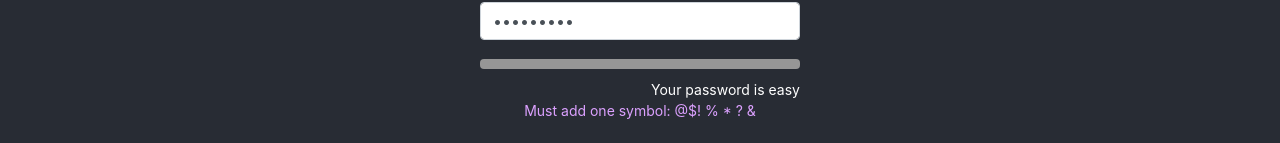
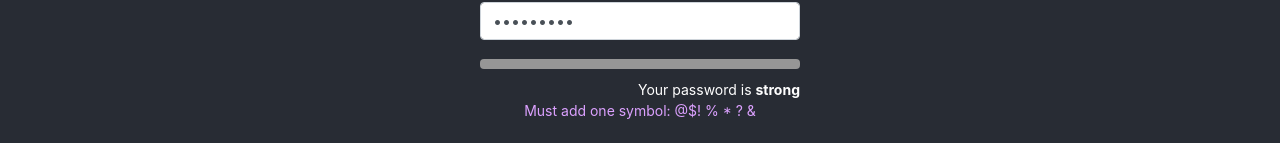
Before and after one commit to ShumovskaIryna/StrongestPassword, a React (Create React App) app: page / in a window 1280 px wide. Both pictures are taken after typing "Sample123" into the empty fields and a click on the button "Submit password". Shown: the part 196-339 px from the top of the page. Built offline with nearby package versions, Linux system fonts and the light colour scheme.

Commit message:
create switch case & use regex

```diff
--- a/src/components/PasswordIndicator.js
+++ b/src/components/PasswordIndicator.js
@@ -3,6 +3,41 @@ import "./PasswordIndicator.css";
 
 const PasswordIndicator = ( props ) => {
 
+  const pwdValidate = props.password;
+
+  const pwdChecker = () => {
+    let pwdCheck = 0;
+    let validateRegex = ["[A-Z]", "[a-z]", "[0-9]", "\\W"];
+    validateRegex.forEach((regex, i) => {
+      if (new RegExp(regex).test(pwdValidate)) {
+        pwdCheck += 1;
+      }
+    });
+    switch (pwdCheck) {
+      case 0:
+        return {
+          strength: 0,
+          val: "",
+        };
+      case 1:
+        return {
+          strength: 1,
+          val: "easy",
+        };
+      case 2:
+        return {
+          strength: 2,
+          val: "medium",
+        };
+      case 3:
+        return {
+          strength: 3,
+          val: "strong",
+        };
+      default:
+        return null;
+    }
+  };
   return (
     <>
       <div className="wrapper">
@@ -12,7 +47,7 @@ const PasswordIndicator = ( props ) => {
         />
           {props.password && (
               <p className="label">
-              Your password is easy
+              Your password is <strong>{pwdChecker().val} </strong>
               </p>
           )}
       </div>
```
